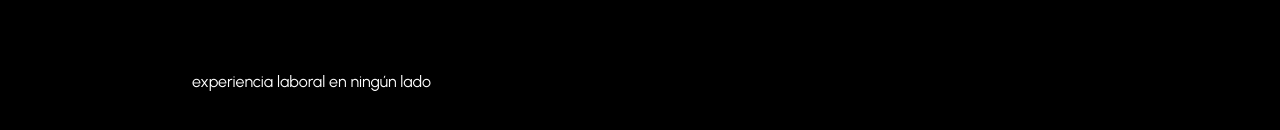
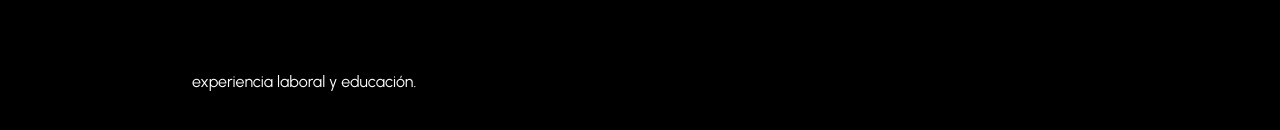
Before and after one commit to Blaaaa-xo0/portfolio-app, a Next.js app: page /about in a window 1280 px wide. Shown: the part 758-888 px from the top of the page. Built offline with nearby package versions, Linux system fonts and the light colour scheme.

Commit message:
actualizacion

```diff
--- a/app/about/page.jsx
+++ b/app/about/page.jsx
@@ -20,7 +20,7 @@ function AboutPage() {
 
                     {/* contenedor de experiencia */}
                     <div className="">
-                        experiencia laboral en ningún lado
+                        experiencia laboral y educación.
                     </div>
 
                 </div>
```
